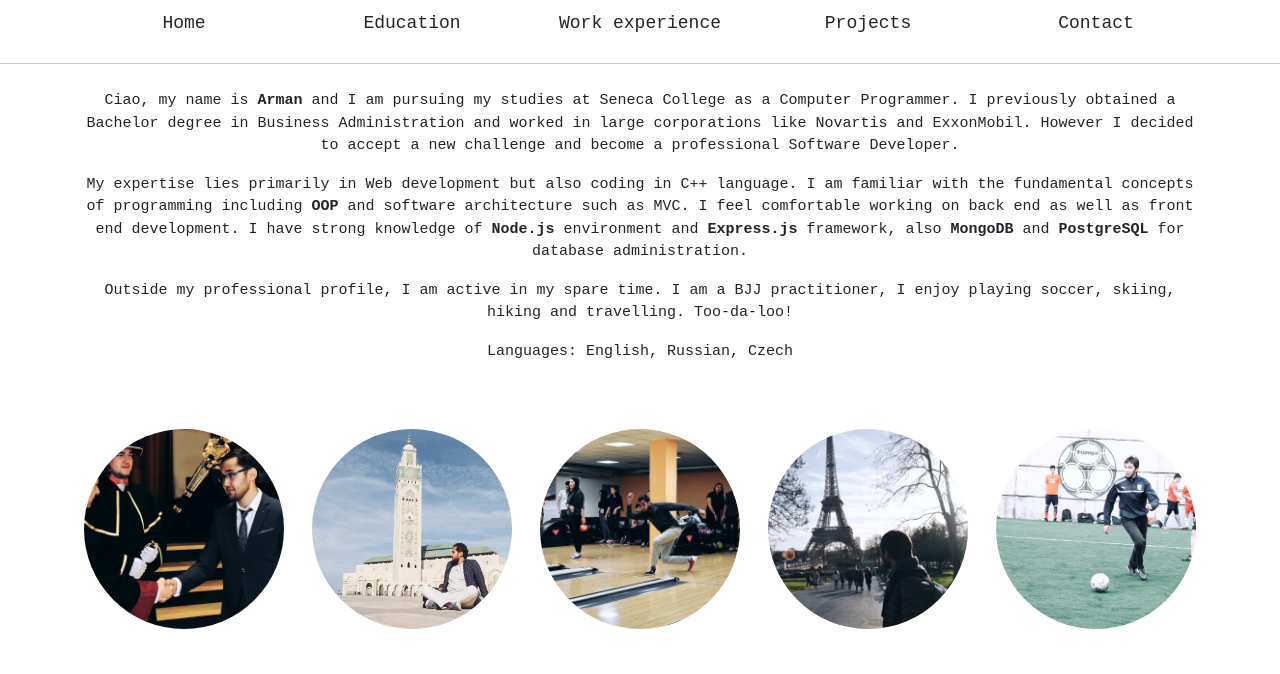
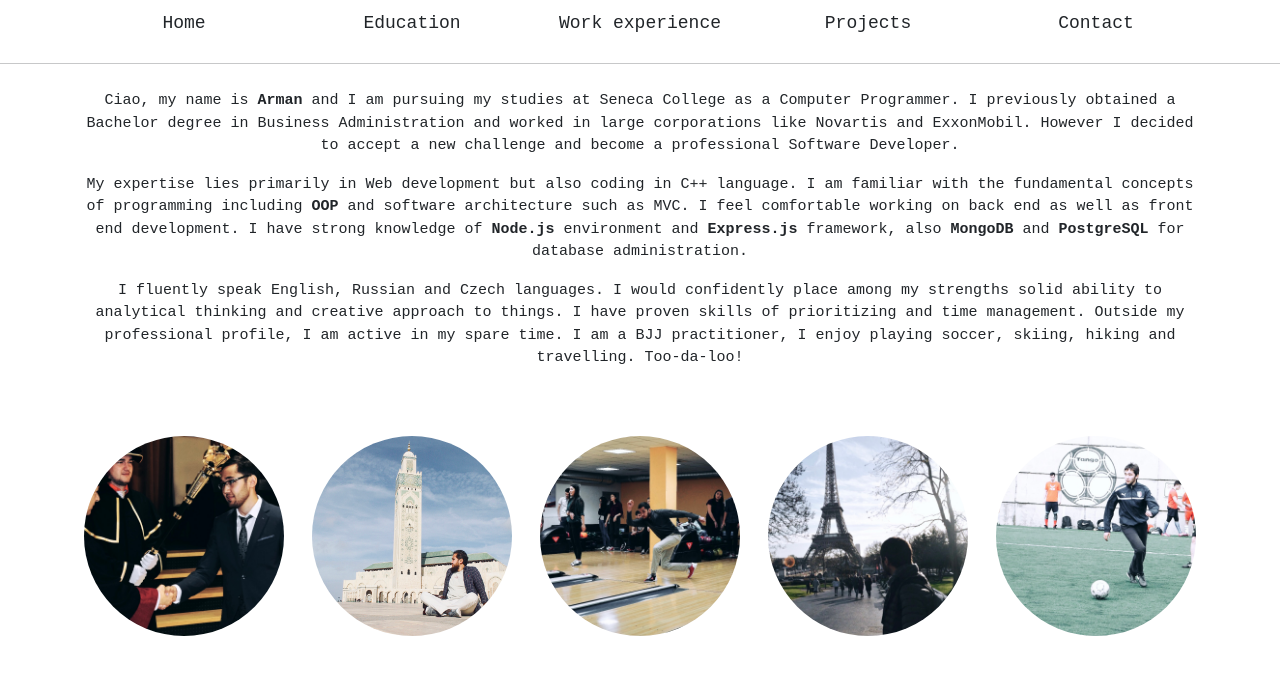
Before and after one commit to armanurazov/resume, a website: page about.html in a window 1280 px wide. Drawn offline with nearby package versions, Linux system fonts and the light colour scheme.

Commit message:
text altered in my BIO

```diff
--- a/about.html
+++ b/about.html
@@ -36,7 +36,8 @@
         <div class="row">
             <div class="col">
                 <p>
-                    Ciao, my name is <b>Arman</b> and I am pursuing my studies at Seneca College as a Computer Programmer. I
+                    Ciao, my name is <b>Arman</b> and I am pursuing my studies at Seneca College as a Computer
+                    Programmer. I
                     previously obtained a Bachelor degree in Business Administration and worked in large corporations
                     like Novartis
                     and ExxonMobil. However I decided to accept a new challenge and become a professional Software
@@ -44,16 +45,19 @@
                 </p>
                 <p>
                     My expertise lies primarily in Web development but also coding in C++ language. I am familiar with
-                    the fundamental concepts of programming including <b>OOP</b> and software architecture such as MVC. I feel
-                    comfortable working on back end as well as front end development. I have strong knowledge of <b>Node.js</b>
-                    environment and <b>Express.js</b> framework, also <b>MongoDB</b> and <b>PostgreSQL</b> for database administration.
+                    the fundamental concepts of programming including <b>OOP</b> and software architecture such as MVC.
+                    I feel
+                    comfortable working on back end as well as front end development. I have strong knowledge of
+                    <b>Node.js</b>
+                    environment and <b>Express.js</b> framework, also <b>MongoDB</b> and <b>PostgreSQL</b> for database
+                    administration.
                 </p>
                 <p>
-                    Outside my professional profile, I am active in my spare time. I am a BJJ practitioner, I enjoy
+                    I fluently speak English, Russian and Czech languages. I would confidently place among my strengths
+                    solid ability to analytical thinking and creative approach to things. I have proven skills of
+                    prioritizing and time management. Outside my professional profile, I am active in my spare time. I
+                    am a BJJ practitioner, I enjoy
                     playing soccer, skiing, hiking and travelling. Too-da-loo!
-                </p>
-                <p>
-                    Languages: English, Russian, Czech
                 </p>
             </div>
         </div>
```
